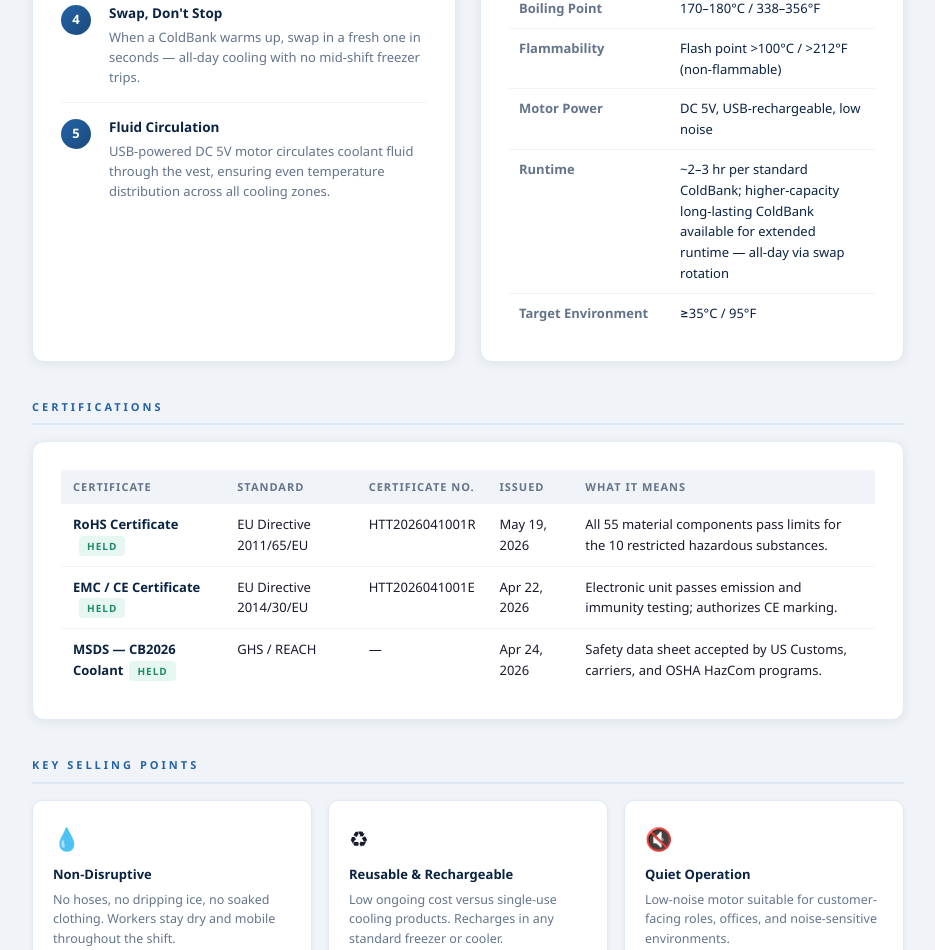
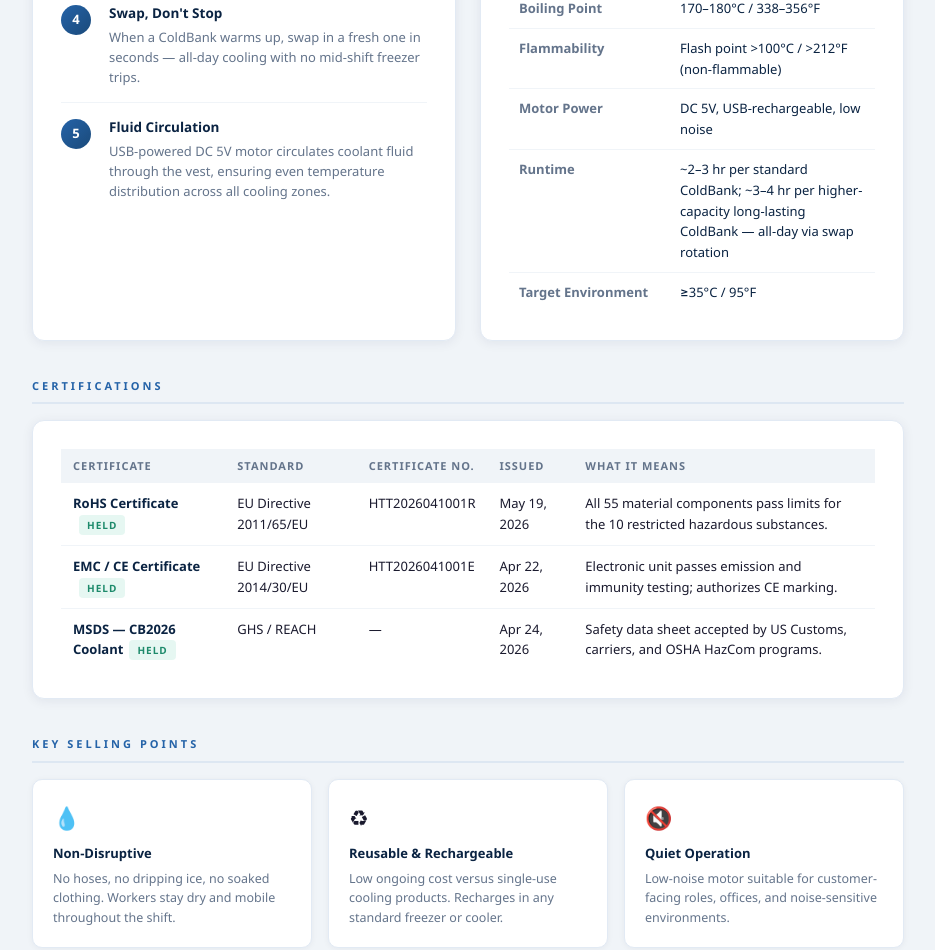
Before and after one commit to edwardwu-duralogic/chillvest, a plain HTML site: page docs/chillvest_distributor.html in a window 1280 px wide. Shown: the part 1475-2425 px from the top of the page, without its empty margins (172-1107 px from the left). Drawn offline with Linux system fonts and the light colour scheme.

Commit message:
feat: state ~3-4 hr long-lasting ColdBank runtime in spec (per factory test)

```diff
--- a/docs/chillvest_distributor.html
+++ b/docs/chillvest_distributor.html
@@ -230,7 +230,7 @@
         <tr><td>Boiling Point</td><td>170&ndash;180&deg;C / 338&ndash;356&deg;F</td></tr>
         <tr><td>Flammability</td><td>Flash point &gt;100&deg;C / &gt;212&deg;F (non-flammable)</td></tr>
         <tr><td>Motor Power</td><td>DC 5V, USB-rechargeable, low noise</td></tr>
-        <tr><td>Runtime</td><td>~2&ndash;3 hr per standard ColdBank; higher-capacity long-lasting ColdBank available for extended runtime &mdash; all-day via swap rotation</td></tr>
+        <tr><td>Runtime</td><td>~2&ndash;3 hr per standard ColdBank; ~3&ndash;4 hr per higher-capacity long-lasting ColdBank &mdash; all-day via swap rotation</td></tr>
         <tr><td>Target Environment</td><td>&ge;35&deg;C / 95&deg;F</td></tr>
       </tbody></table>
     </div>
```
Also changed, not shown: docs/chillvest_general.html (+1 -1 lines), docs/chillvest_hse.html (+1 -1 lines), docs/chillvest_oem.html (+1 -1 lines), docs/chillvest_partner.html (+1 -1 lines), docs/chillvest_procurement.html (+1 -1 lines).
